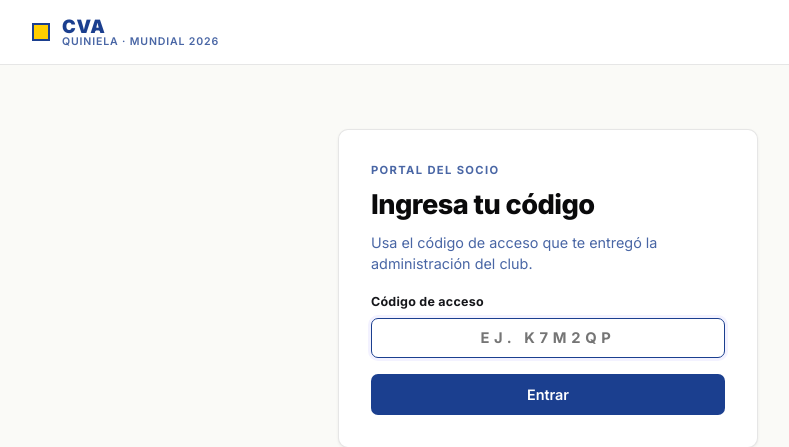
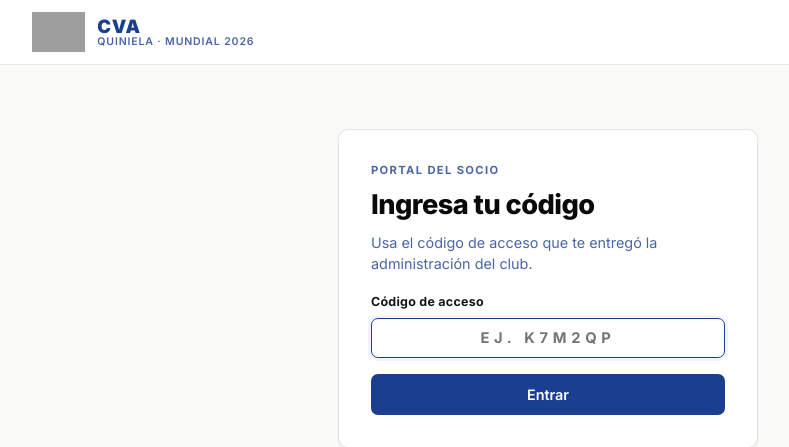
Before and after one commit to carlosecommspace/quinielacva, a Node server app: page /socio/ in a window 1280 px wide. Shown: the top 447 px of the page, without its empty margins (92-881 px from the left). Run offline with Node 20, Linux system fonts and the light colour scheme; grey boxes are pictures that could not be loaded.

Commit message:
Usar escudo del club como logo principal en el header
Reemplaza la marca CSS (.brand-mark) por una imagen del escudo del
club servida desde /img/logo-cva.png, ajustando el CSS para mostrarla
a 40px de alto. Añade public/img/ con instrucciones para colocar el
archivo del logo.

```diff
--- a/public/css/styles.css
+++ b/public/css/styles.css
@@ -63,10 +63,10 @@ code { font-family: ui-monospace, 'SF Mono', Menlo, monospace; }
 }
 .brand { display: flex; align-items: center; gap: 12px; color: var(--cva-black); }
 .brand-mark {
-  width: 18px; height: 18px;
-  background: var(--cva-oro);
-  border: 2px solid var(--cva-blue);
+  height: 40px; width: auto;
   flex: none;
+  display: block;
+  object-fit: contain;
 }
 .brand-text { display: flex; flex-direction: column; line-height: 1.1; }
 .brand-text strong {
--- a/views/partials/header.ejs
+++ b/views/partials/header.ejs
@@ -16,7 +16,7 @@
   <header class="topbar">
     <div class="topbar-inner">
       <a class="brand" href="/">
-        <span class="brand-mark"></span>
+        <img class="brand-mark" src="/img/logo-cva.png" alt="Escudo CVA" />
         <span class="brand-text">
           <strong>CVA</strong>
           <span class="brand-sub">Quiniela · Mundial 2026</span>
```
Also changed, not shown: public/img/README.md (added), 1 other file.
